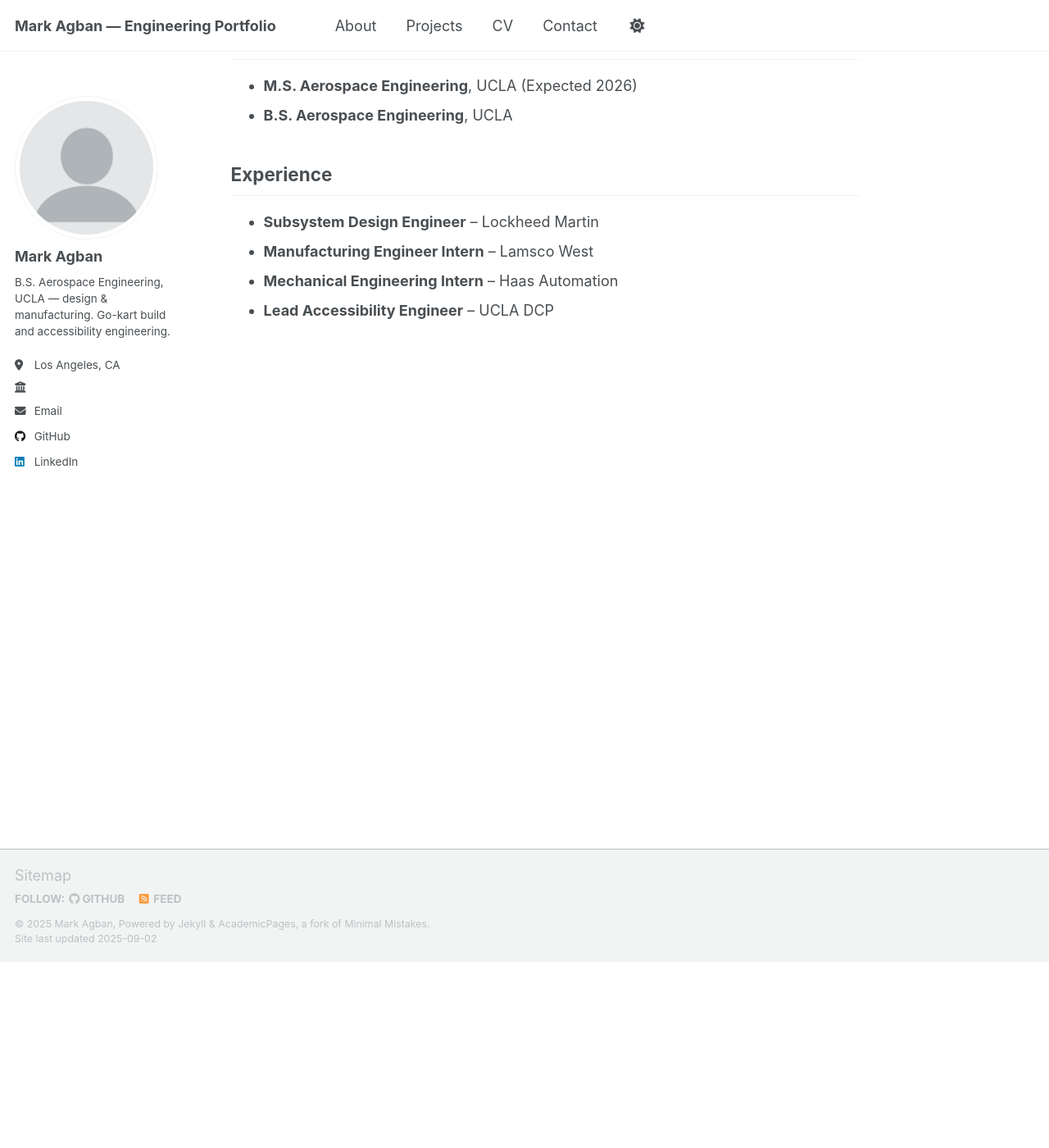
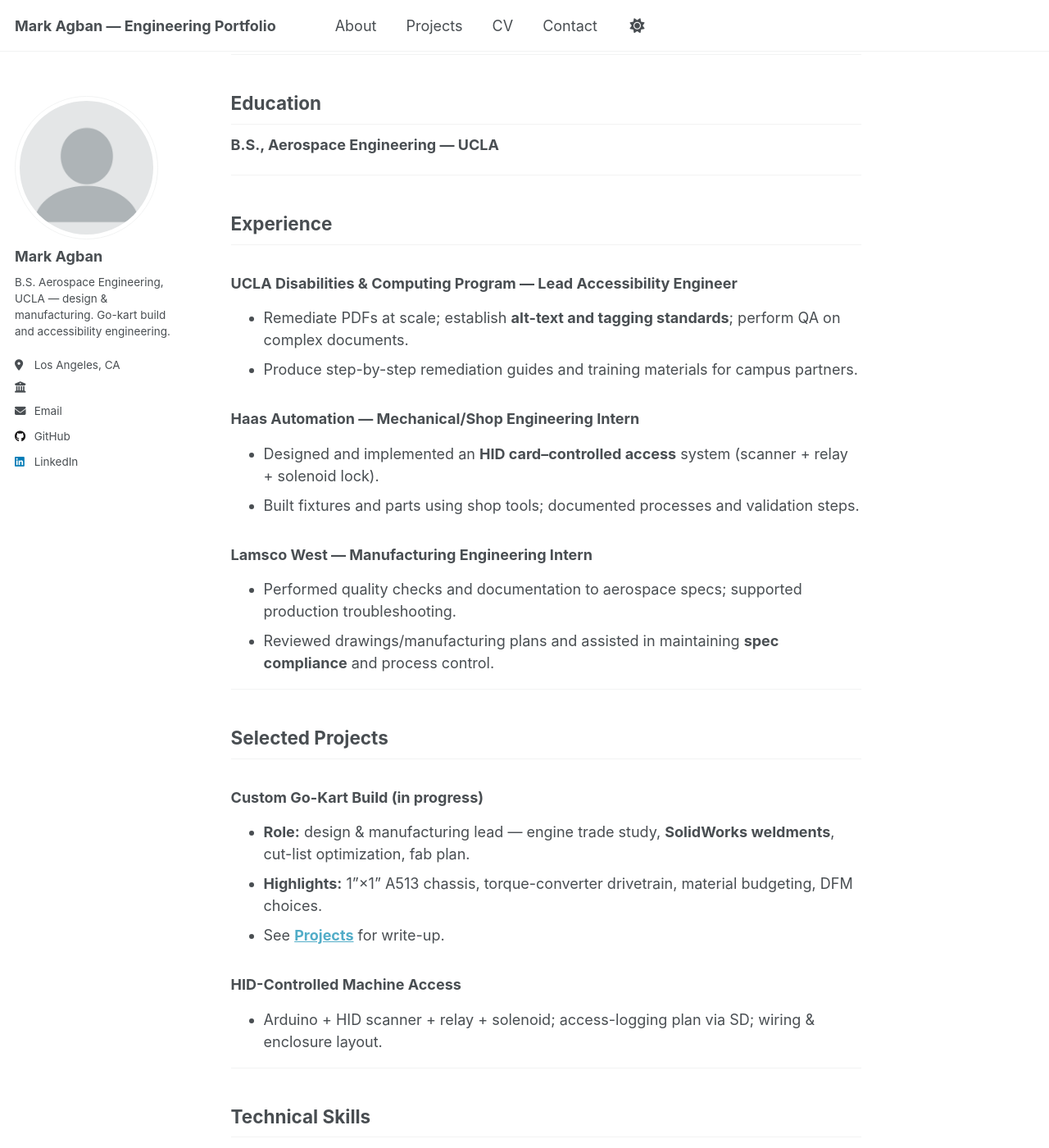
Before and after one commit to markoa24-portfolio/markagban.github.io, a Jekyll site: the page built from _pages/cv.md, in a window 1280 px wide and 1400 px high, scrolled down 227 px. Shown: the whole window at 82% size. Built offline with Jekyll 4.4.1, drawn with Linux system fonts in a browser that asks for light colours; a script that is not in the unit is left out; some of the changed text lies outside the part shown.

Commit message:
Update cv.md

```diff
--- a/_pages/cv.md
+++ b/_pages/cv.md
@@ -1,18 +1,57 @@
 ---
 title: "CV"
 permalink: /cv/
+author_profile: true
 ---
 
-# Resume
+# Mark Agban
 
-[Download my Resume (PDF)](../files/Mark_Agban_Resume.pdf)
+**Email:** markagban@gmail.com
+**LinkedIn:** https://www.linkedin.com/in/markagban
+**GitHub:** https://github.com/markoa24-portfolio
+
+---
 
 ## Education
-- **M.S. Aerospace Engineering**, UCLA (Expected 2026)
-- **B.S. Aerospace Engineering**, UCLA
+**B.S., Aerospace Engineering — UCLA**
+
+---
 
 ## Experience
-- **Subsystem Design Engineer** – Lockheed Martin
-- **Manufacturing Engineer Intern** – Lamsco West
-- **Mechanical Engineering Intern** – Haas Automation
-- **Lead Accessibility Engineer** – UCLA DCP
+
+### UCLA Disabilities & Computing Program — Lead Accessibility Engineer
+- Remediate PDFs at scale; establish **alt-text and tagging standards**; perform QA on complex documents.
+- Produce step-by-step remediation guides and training materials for campus partners.
+
+### Haas Automation — Mechanical/Shop Engineering Intern
+- Designed and implemented an **HID card–controlled access** system (scanner + relay + solenoid lock).
+- Built fixtures and parts using shop tools; documented processes and validation steps.
+
+### Lamsco West — Manufacturing Engineering Intern
+- Performed quality checks and documentation to aerospace specs; supported production troubleshooting.
+- Reviewed drawings/manufacturing plans and assisted in maintaining **spec compliance** and process control.
+
+---
+
+## Selected Projects
+### Custom Go-Kart Build (in progress)
+- **Role:** design & manufacturing lead — engine trade study, **SolidWorks weldments**, cut-list optimization, fab plan.
+- **Highlights:** 1"×1" A513 chassis, torque-converter drivetrain, material budgeting, DFM choices.
+- See **[Projects]({{ site.baseurl }}/portfolio/)** for write-up.
+
+### HID-Controlled Machine Access
+- Arduino + HID scanner + relay + solenoid; access-logging plan via SD; wiring & enclosure layout.
+
+---
+
+## Technical Skills
+**CAD/Analysis:** SolidWorks (weldments, drawings), basic FEA, Ansys (intro CFD), MATLAB
+**Manufacturing:** Milling, drilling, bandsaw/cut-off saw, basic welding, 3D printing
+**Electronics/Controls:** Arduino, relays/solenoids, wiring, SD logging
+**Documentation:** BOMs, build logs, process/QA instructions, PDF accessibility
+
+---
+
+## Links
+- **Projects:** {{ site.baseurl }}/portfolio/
+- **Contact:** {{ site.baseurl }}/contact/
```
